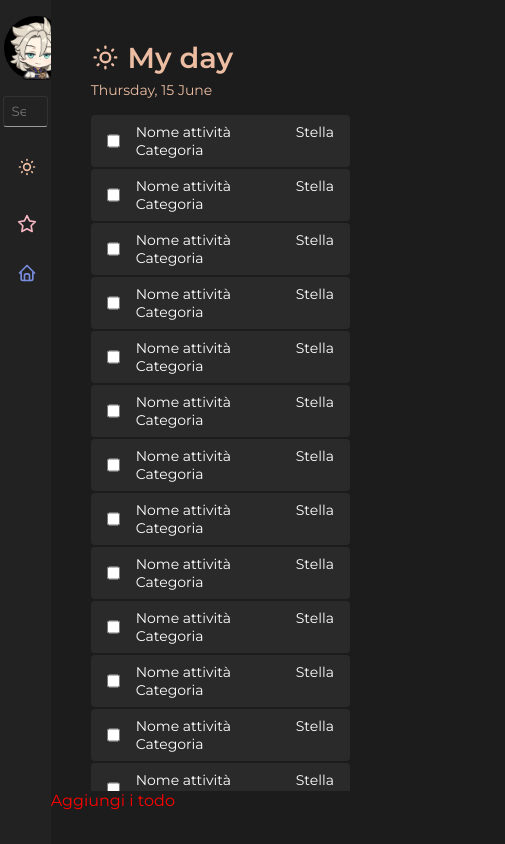
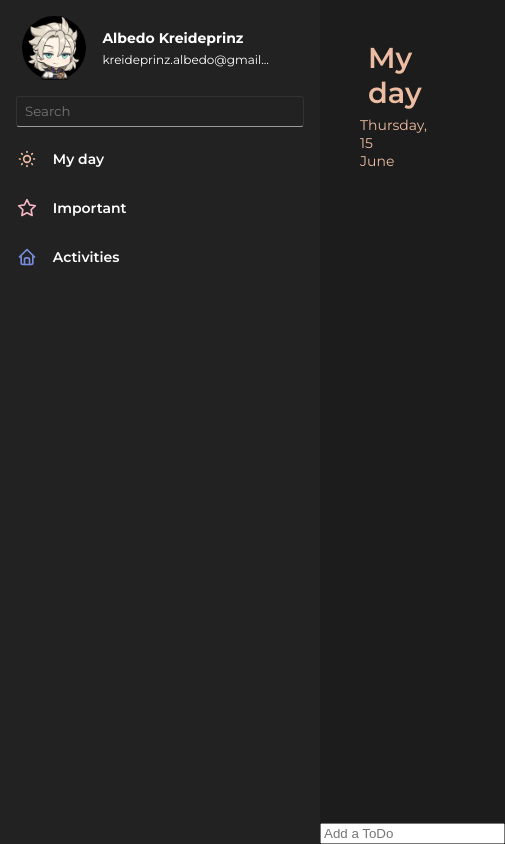
Before and after one commit to GIMMI42PIASTRATO/to-do-list-react, a React (Vite) app: page / in a window 390 px wide. Shown: the whole page, 505 px wide, since content can reach past the window. Built offline with nearby package versions, Linux system fonts and the light colour scheme.

Commit message:
Improved the responsiveness of the DisplayToDo and made the size of the sidebar static

```diff
--- /dev/null
+++ b/src/components/AddToDo.jsx
@@ -0,0 +1,9 @@
+import React from "react";
+
+export default function AddToDo() {
+    return (
+        <div>
+            <input type="text" placeholder="Add a ToDo" />
+        </div>
+    );
+}
--- a/src/components/Display.jsx
+++ b/src/components/Display.jsx
@@ -2,6 +2,7 @@ import React from "react";
 import style from "../style/Display.module.css";
 import DisplayHeader from "./DisplayHeader";
 import ToDoContainer from "./ToDoContainer";
+import AddToDo from "./AddToDo";
 
 export default function Display({ display }) {
     return (
@@ -10,7 +11,7 @@ export default function Display({ display }) {
 
             <ToDoContainer />
 
-            <div className={style.addTodo}>Aggiungi i todo</div>
+            <AddToDo />
         </div>
     );
 }
--- a/src/components/ToDoContainer.jsx
+++ b/src/components/ToDoContainer.jsx
@@ -1,5 +1,5 @@
 import React from "react";
-import style from "../style/toDoContainer.module.css";
+import style from "../style/ToDoContainer.module.css";
 import ToDo from "./ToDo";
 
 export default function ToDoContainer() {
--- a/src/components/UserInfo.jsx
+++ b/src/components/UserInfo.jsx
@@ -3,8 +3,8 @@ import style from "../style/UserInfo.module.css";
 
 export default function UserInfo({ userInfo }) {
     const emailLen = () => {
-        if (userInfo.email.length > 28) {
-            const slicedUserEmail = userInfo.email.slice(0, 25);
+        if (userInfo.email.length > 27) {
+            const slicedUserEmail = userInfo.email.slice(0, 24);
             console.log((slicedUserEmail + "...").length);
             return (
                 <div className={style.userEmail}>{slicedUserEmail + "..."}</div>
--- a/src/style/Display.module.css
+++ b/src/style/Display.module.css
@@ -1,17 +1,7 @@
 .container {
-    position: relative;
-    margin: 0 0 0 13%;
-
-    width: 87%;
-}
-
-.addTodo {
-    position: fixed;
-    color: red;
-}
-
-/* .display {
     display: flex;
     flex-direction: column;
-    padding: 2rem 0 0 0 ;
-} */
+    /* margin: 0 0 0 13%;  MODIFICHE MARGINE PER LA SIDEBAR*/
+    margin: 0 0 0 20rem;
+    height: 100vh;
+}
--- a/src/style/SideBar.module.css
+++ b/src/style/SideBar.module.css
@@ -1,7 +1,3 @@
-.container {
-    display: flex;
-}
-
 .sideBar {
     display: flex;
     flex-direction: column;
@@ -9,8 +5,10 @@
     position: fixed;
     overflow: auto ;
 
-    width: 13%;
-    min-width: 13%;
+    /* width: 13%; MODIFICA GRANDEZZA SIDEBAR*/
+    /* min-width: 13%; MODIFICA GRANDEZZA SIDEBAR*/
+    width: 20rem;
+
     height: 100%;
 
 
--- a/src/style/ToDoContainer.module.css
+++ b/src/style/ToDoContainer.module.css
@@ -2,7 +2,7 @@
     display: flex;
     flex-direction: column;
     margin: 0 2.5rem;
-    max-height: 80vh;
+    min-height: 30vh;
     overflow-y: scroll;
     gap: 2px;
 }
```
